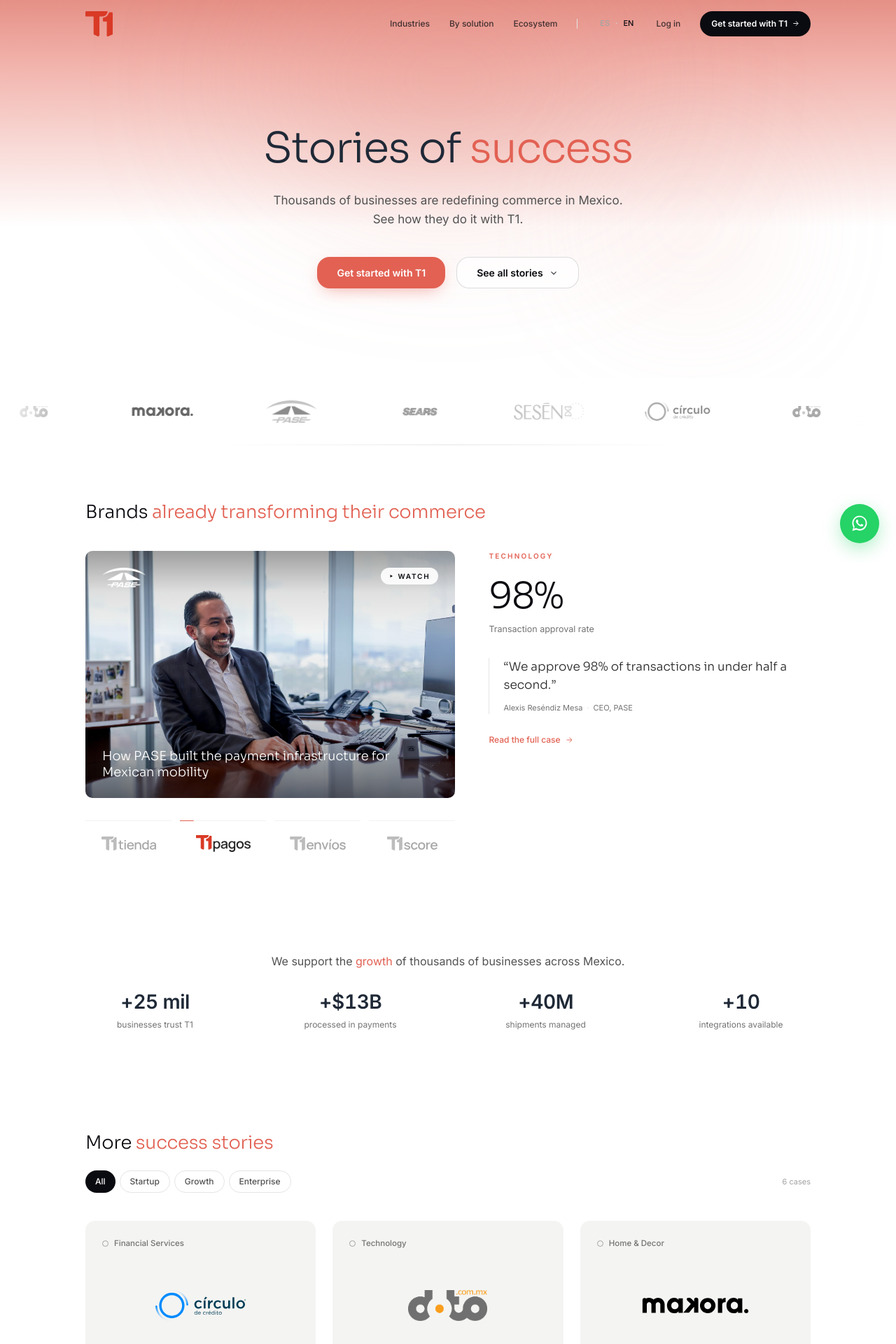
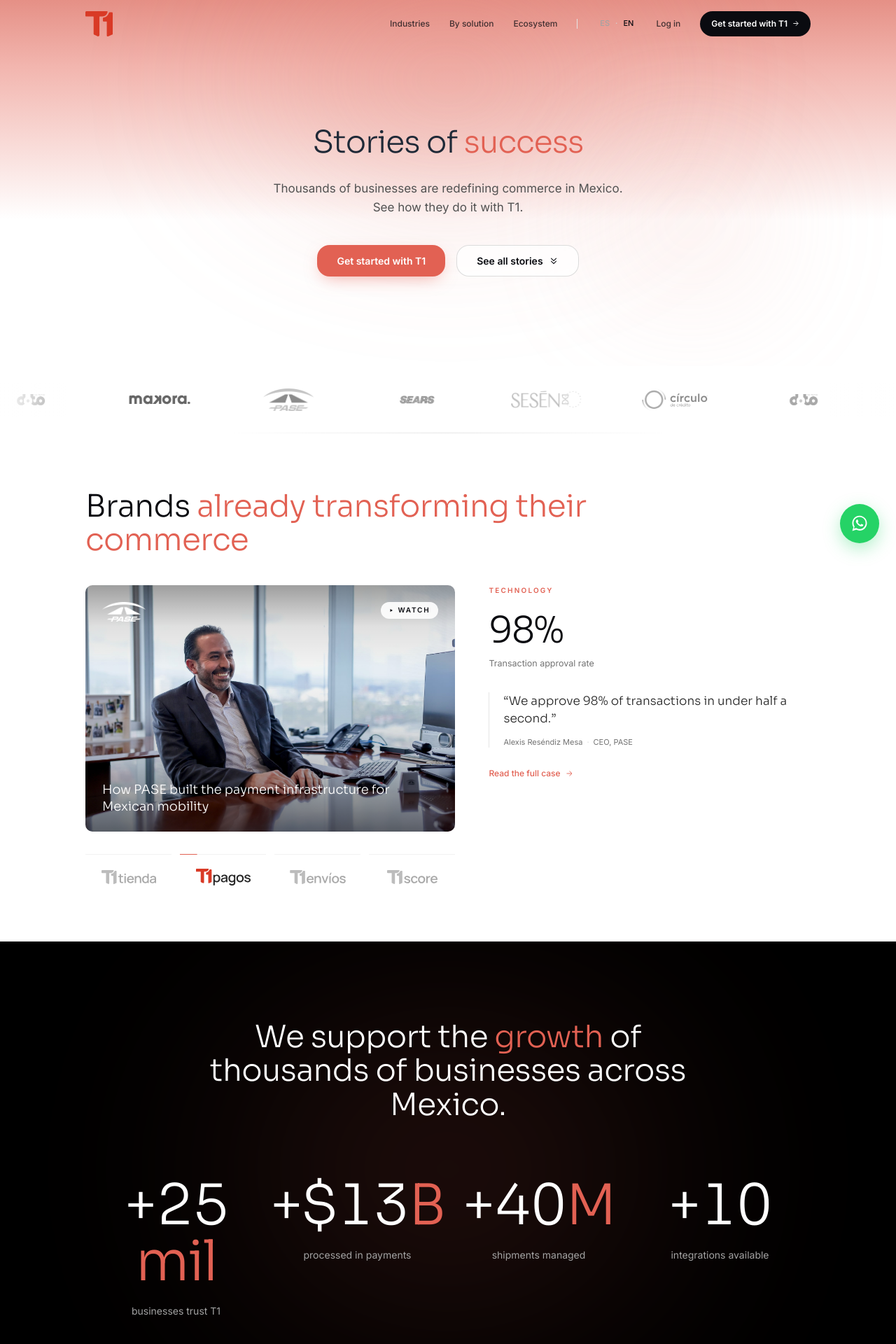
Before and after one commit to hasselsanchez/casos-de-exito, a Next.js app: page /en in a window 1280 px wide. Shown: the top 1920 px of the page at 70% size. Built offline with nearby package versions, Linux system fonts and the light colour scheme.

Commit message:
cambios generales landing

```diff
--- a/src/components/hub/ArticleFeed.tsx
+++ b/src/components/hub/ArticleFeed.tsx
@@ -65,8 +65,8 @@ export default function ArticleFeed() {
     <section id="explorar" className="bg-white py-16 tablet:py-20">
       <div className="mx-auto max-w-[1100px] px-5 tablet:px-8">
         {/* ── Section header ── */}
-        <div data-animate className="max-w-[600px]">
-          <h2 className="font-sora text-[22px] leading-[1.2] font-light tracking-[-0.01em] text-[#0A0B10] tablet:text-[26px]">
+        <div data-animate className="max-w-[760px]">
+          <h2 className="font-sora text-[32px] leading-[1.1] font-light tracking-[-0.015em] text-[#0A0B10] tablet:text-[44px]">
             {tExplore("title")}
             <span className="text-[#E26153]">{tExplore("titleAccent")}</span>
           </h2>
--- a/src/components/hub/BrandMetrics.tsx
+++ b/src/components/hub/BrandMetrics.tsx
@@ -18,30 +18,40 @@ const METRICS: Metric[] = [
 ];
 
 /**
- * Compact metrics interlude — white. Small Sora numbers in a centered
- * horizontal row with hairline frames. Quiet typographic moment, not a
- * monumental section.
+ * Brand metrics — black section with large Sora display numbers and a
+ * scroll-triggered count-up animation. Anchors the page midway between
+ * the customer showcase and the article feed with a confident statement
+ * of scale.
  */
 export default function BrandMetrics() {
   const t = useTranslations("brandMetrics");
 
   return (
-    <section className="relative bg-white py-12 tablet:py-16">
-      <div className="relative mx-auto max-w-[1180px] px-5 tablet:px-8">
-        {/* Small intro line — Inter regular with red accent */}
-        <p
+    <section className="relative overflow-hidden bg-black py-20 tablet:py-28">
+      {/* Soft brand glow behind the stats — adds depth without competing */}
+      <div
+        aria-hidden
+        className="pointer-events-none absolute top-1/2 left-1/2 h-[520px] w-[820px] -translate-x-1/2 -translate-y-1/2 rounded-full opacity-30 blur-[140px]"
+        style={{
+          background: "radial-gradient(closest-side, #E26153, transparent)",
+        }}
+      />
+
+      <div className="relative mx-auto max-w-[1100px] px-5 tablet:px-8">
+        {/* Section title — 44px, matches the rest of the landing */}
+        <h2
           data-animate
-          className="mx-auto max-w-[640px] text-center font-inter text-[15px] leading-[1.5] font-normal text-gray-600 tablet:text-[16px]"
+          className="mx-auto max-w-[760px] text-center font-sora text-[32px] leading-[1.1] font-light tracking-[-0.015em] text-white tablet:text-[44px]"
         >
           {t("title")}
           <span className="text-[#E26153]">{t("titleAccent")}</span>
           {t("titleAfter")}
-        </p>
+        </h2>
 
-        {/* Compact metrics strip */}
+        {/* Metrics — large display numbers */}
         <div
           data-animate
-          className="mt-7 grid grid-cols-2 gap-y-10 tablet:mt-8 tablet:grid-cols-4 tablet:gap-y-0"
+          className="mt-14 grid grid-cols-2 gap-y-14 tablet:mt-20 tablet:grid-cols-4 tablet:gap-y-0"
         >
           {METRICS.map((m) => (
             <MetricCell key={m.key} metric={m} label={t(`items.${m.key}`)} />
@@ -55,12 +65,12 @@ export default function BrandMetrics() {
 function MetricCell({ metric, label }: { metric: Metric; label: string }) {
   return (
     <div className="text-center">
-      <p className="font-inter text-[24px] leading-[1] font-bold tracking-[-0.015em] text-gray-900 tablet:text-[28px]">
+      <p className="font-sora text-[56px] leading-[1] font-light tracking-[-0.03em] text-white tablet:text-[72px] desktop:text-[80px]">
         {metric.prefix}
         <CountUp target={metric.target} />
-        {metric.suffix}
+        <span className="text-[#E26153]">{metric.suffix}</span>
       </p>
-      <p className="mx-auto mt-2.5 max-w-[200px] font-inter text-[12px] leading-[1.5] font-normal text-gray-500">
+      <p className="mx-auto mt-5 max-w-[220px] font-inter text-[13px] leading-[1.5] font-normal text-gray-400 tablet:text-[14px]">
         {label}
       </p>
     </div>
--- a/src/components/hub/CTAFinal.tsx
+++ b/src/components/hub/CTAFinal.tsx
@@ -12,7 +12,7 @@ export default function CTAFinal() {
       <div className="mx-auto max-w-[720px] px-6 py-24 text-center tablet:py-32">
         <h2
           data-animate
-          className="font-sora text-[40px] font-light leading-[1.05] tracking-[-0.02em] text-white tablet:text-[55px]"
+          className="font-sora text-[32px] font-light leading-[1.1] tracking-[-0.015em] text-white tablet:text-[44px]"
         >
           {t("title")}{" "}
           <span className="text-[#E26153]">{t("titleAccent")}</span>
--- a/src/components/hub/CustomersBySize.tsx
+++ b/src/components/hub/CustomersBySize.tsx
@@ -143,8 +143,8 @@ export default function CustomersBySize() {
     <section id="por-solucion" className="bg-white py-16 tablet:py-20">
       <div className="mx-auto max-w-[1100px] px-5 tablet:px-8">
         {/* ── Section header ── */}
-        <div data-animate className="max-w-[600px]">
-          <h2 className="font-sora text-[22px] leading-[1.2] font-light tracking-[-0.01em] text-[#0A0B10] tablet:text-[26px]">
+        <div data-animate className="max-w-[760px]">
+          <h2 className="font-sora text-[32px] leading-[1.1] font-light tracking-[-0.015em] text-[#0A0B10] tablet:text-[44px]">
             {t("title")}
             <span className="text-[#E26153]">{t("titleAccent")}</span>
           </h2>
--- a/src/components/hub/HeroSection.tsx
+++ b/src/components/hub/HeroSection.tsx
@@ -79,7 +79,7 @@ export default function HeroSection() {
         <div className="flex flex-col items-center text-center">
           {/* Headline — single fade-up */}
           <h1
-            className="font-sora text-[36px] leading-[1.08] font-light tracking-[-0.02em] text-gray-900 tablet:text-[52px] desktop:text-[60px]"
+            className="font-sora text-[32px] leading-[1.08] font-light tracking-[-0.02em] text-gray-900 tablet:text-[44px]"
             style={{
               animation: `hero-fade-up 850ms cubic-bezier(0.16, 1, 0.3, 1) both`,
             }}
@@ -127,9 +127,12 @@ export default function HeroSection() {
                 fill="none"
                 stroke="currentColor"
                 strokeWidth="1.75"
+                strokeLinecap="round"
+                strokeLinejoin="round"
                 className="transition-transform duration-300 group-hover:translate-y-0.5"
               >
-                <path d="m6 9 6 6 6-6" />
+                <path d="m6 7 6 6 6-6" />
+                <path d="m6 14 6 6 6-6" />
               </svg>
             </a>
           </div>
```
